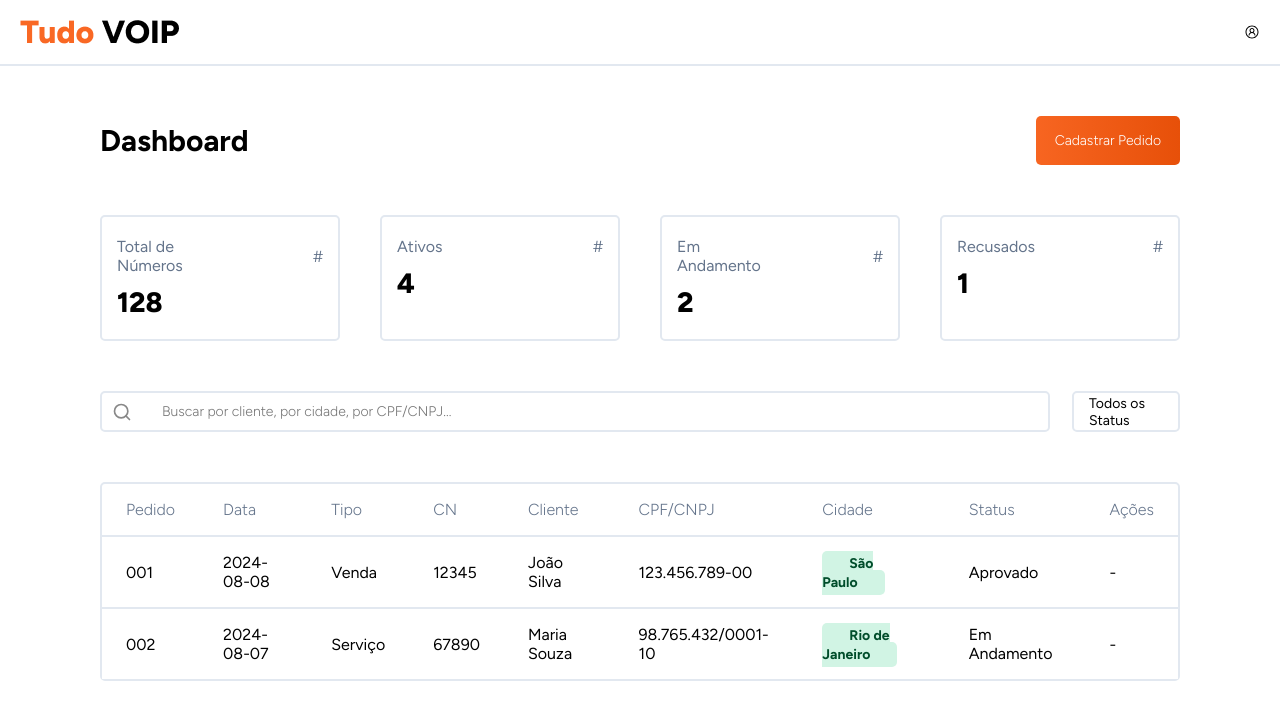
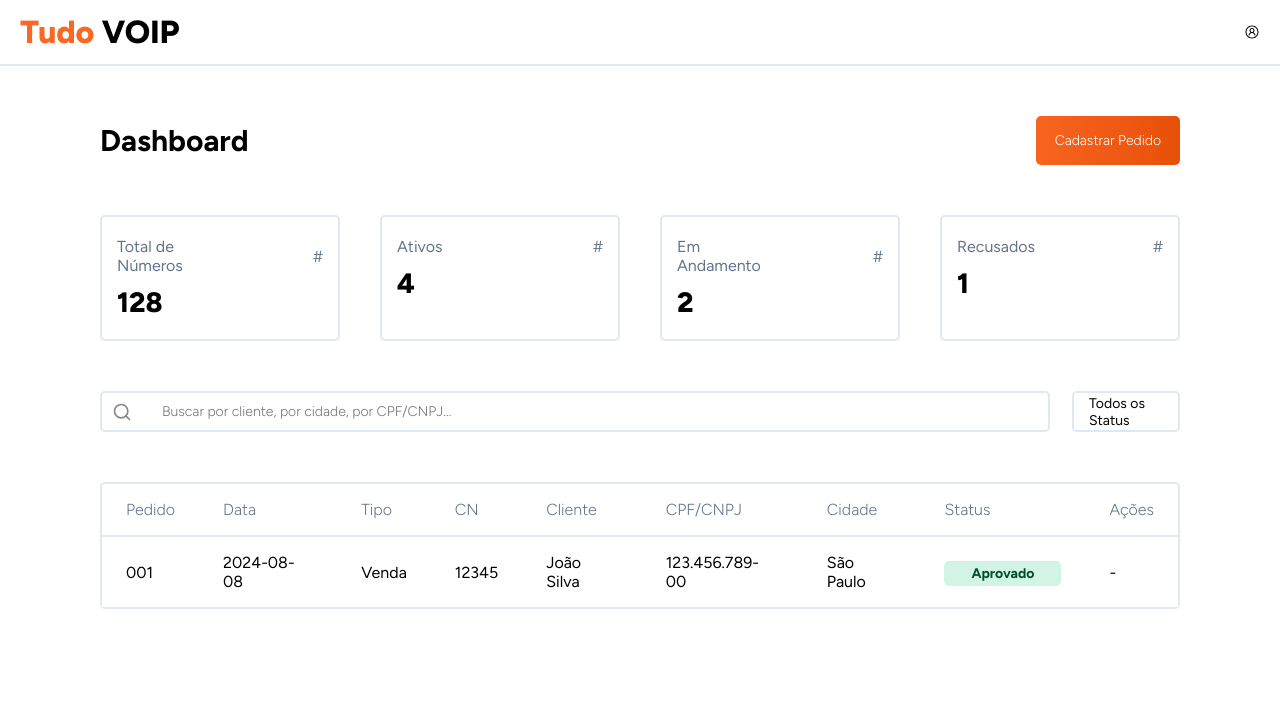
Before and after one commit to viitor14/front-tudo-voip, a React (Vite) app: page / in a window 1280 px wide. Shown: the top 720 px of the page. Built offline with nearby package versions, Linux system fonts and the light colour scheme.

Commit message:
mudança no estilo da table

```diff
--- a/src/pages/Home/Home.jsx
+++ b/src/pages/Home/Home.jsx
@@ -62,10 +62,10 @@ export default function Home() {
               <td>{pedido.cn}</td>
               <td>{pedido.cliente}</td>
               <td>{pedido.cpfCnpj}</td>
-              <td className="textCity">
-                <span> {pedido.cidade}</span>
+              <td>{pedido.cidade}</td>
+              <td className="textStatus">
+                <span>{pedido.status}</span>
               </td>
-              <td>{pedido.status}</td>
               <td>-</td>
             </tr>
           ))}
--- a/src/pages/Home/styled.js
+++ b/src/pages/Home/styled.js
@@ -42,10 +42,10 @@ export const Table = styled.table`
     font-weight: 300;
   }
 
-  tbody .textCity {
+  tbody .textStatus {
   }
 
-  .textCity > span {
+  .textStatus > span {
     font-weight: bold;
     background: rgba(209, 244, 228, 1);
     border-radius: 5px;
--- a/src/pages/Home/teste.json
+++ b/src/pages/Home/teste.json
@@ -8,15 +8,5 @@
     "cpfCnpj": "123.456.789-00",
     "cidade": "São Paulo",
     "status": "Aprovado"
-  },
-  {
-    "id": "002",
-    "data": "2024-08-07",
-    "tipo": "Serviço",
-    "cn": "67890",
-    "cliente": "Maria Souza",
-    "cpfCnpj": "98.765.432/0001-10",
-    "cidade": "Rio de Janeiro",
-    "status": "Em Andamento"
   }
 ]
```
